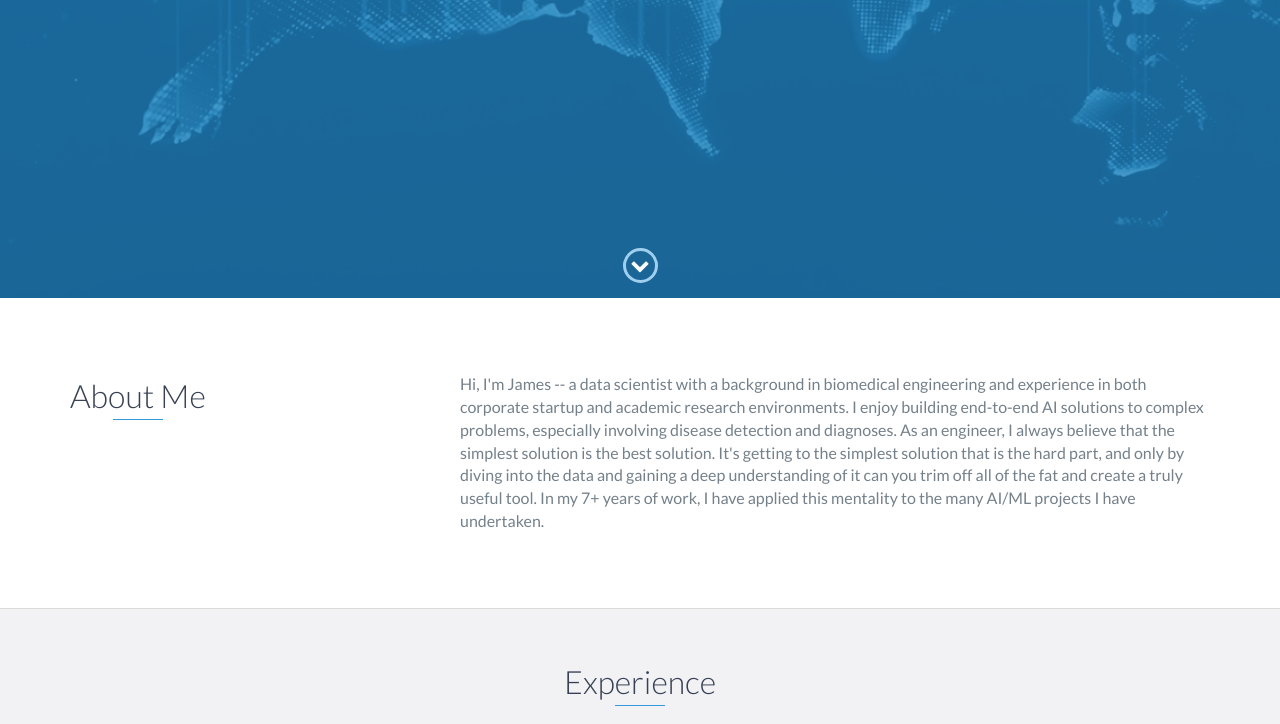
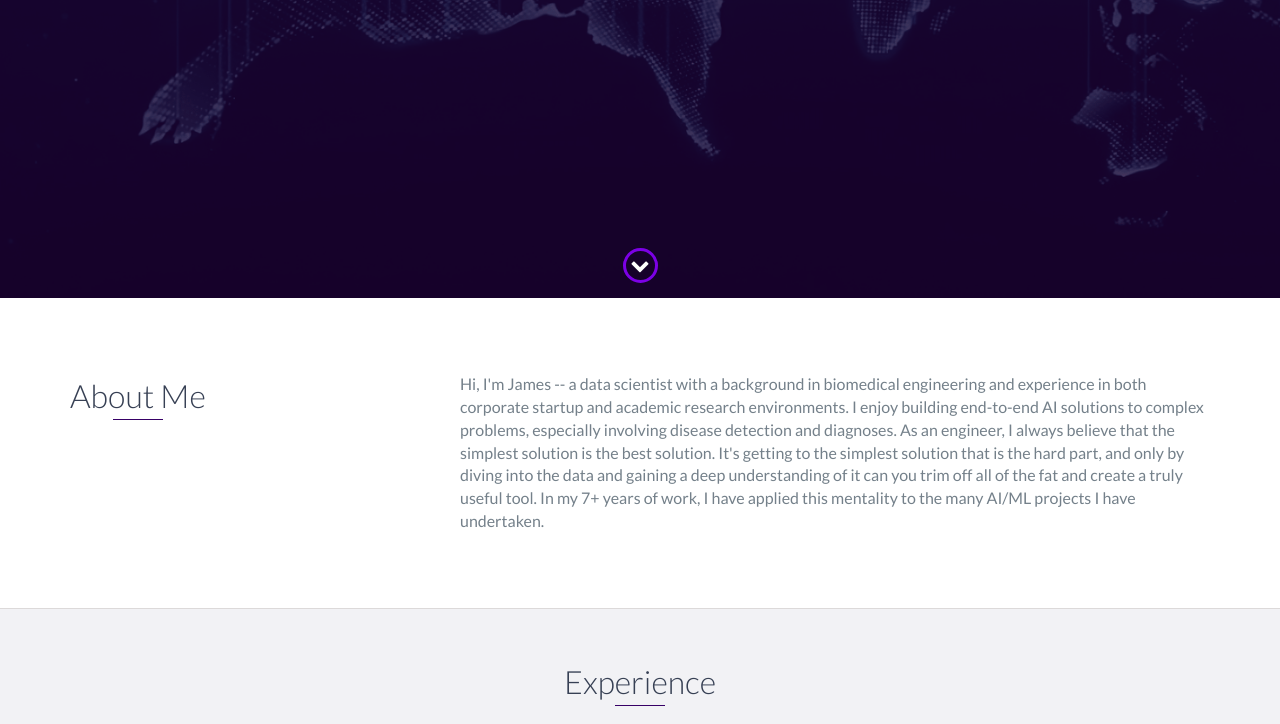
Before and after one commit to jameshuang101/portfolio, a website: page index.html in a window 1280 px wide. Shown: the part 502-1226 px from the top of the page. Drawn offline with nearby package versions, Linux system fonts and the light colour scheme; files that its build step writes are made by us from their sources.

Commit message:
change background color

```diff
--- a/scss/styles.scss
+++ b/scss/styles.scss
@@ -34,7 +34,7 @@
 */
 
 // Define base and accent colors
-$base-color: #3498db;
+$base-color: #370066;
 $base-color-hover: darken($base-color, 10%);
 
 // Define background colors
```
